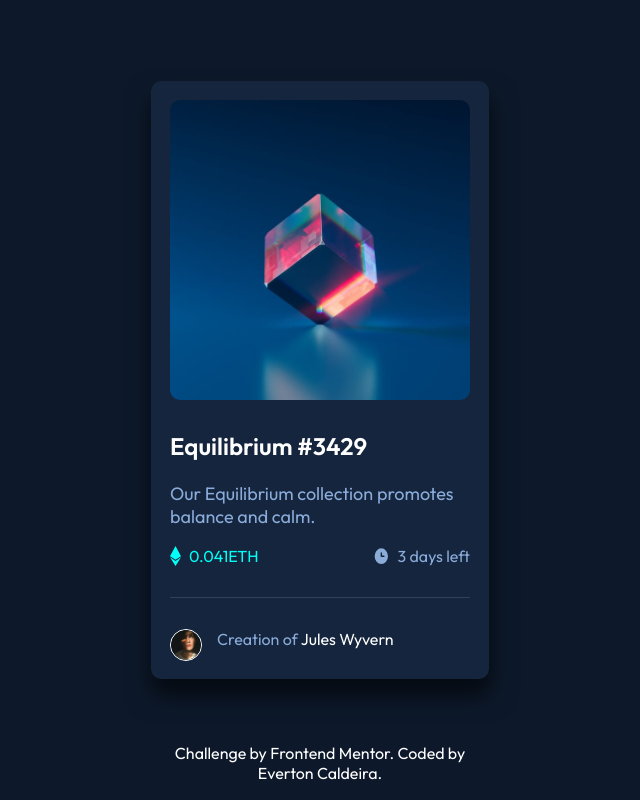
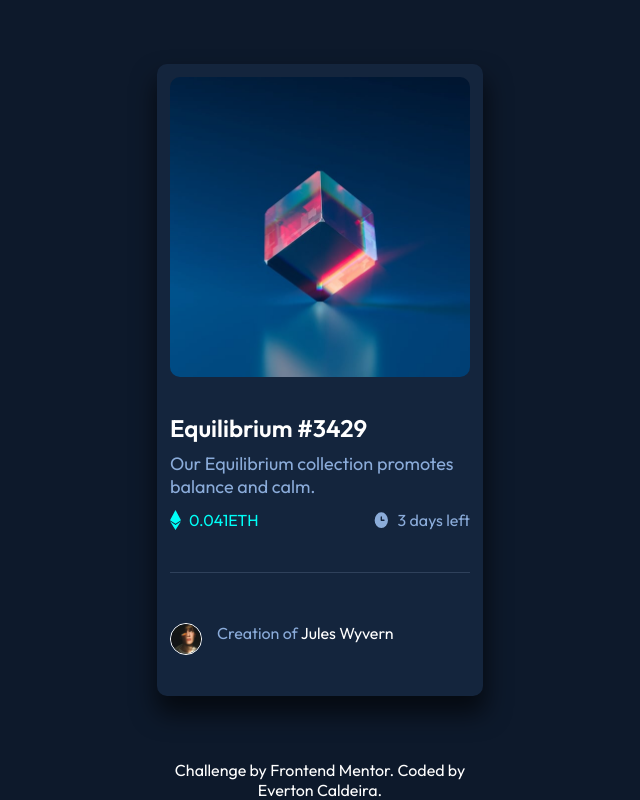
Before and after one commit to CadeOLink/Equilibrium, a plain HTML site: page index.html in a window 1280 px wide. Shown: the whole page, without its empty margins (320-960 px from the left). Drawn offline with Linux system fonts and the light colour scheme.

Commit message:
Update style.css

```diff
--- a/style.css
+++ b/style.css
@@ -1,3 +1,6 @@
+/* Use a margin na div.bottom para deixa-lo reposivo */
+/* Use a padding da div.container para deixa-lo reposivo */
+
 * {
   margin: 0px;
   padding: 0px;
@@ -76,9 +79,11 @@ a {
   justify-content: center;
   border-radius: 10px;
   background-color: var(--Very_dark_blue_card);
+  /* Usar isso para deixar reposivo */
   padding: 1.5%;
+  /*  */
   max-width: 375px;
-  height: 70%;
+  height: 78%;
   margin: 4em 1em;
 }
 .icons {
@@ -98,8 +103,10 @@ a {
   margin-right: 0.5em;
 }
 .bottom {
+  /* Coloque padding para deixa-lo reposivo */
   display: flex;
   height: 0px;
+  align-items: stretch;
 }
 #line {
   color: var(--Very_dark_blue_line);
@@ -127,3 +134,74 @@ span:hover {
 h3:hover {
   color: var(--Cyan);
 }
+
+@media screen and (max-width: 320px) {
+  main {
+    padding: 5%;
+  }
+  .container {
+    padding: 5%;
+    margin: 1em 1em;
+  }
+  .bottom {
+    margin: 10% 0;
+  }
+}
+@media screen and (min-width: 375px) {
+  main {
+    padding: 5%;
+  }
+  .container {
+    padding: 5%;
+    margin: 1em 1em;
+  }
+  .bottom {
+    margin: 10% 0;
+  }
+}
+
+@media screen and (min-width: 425px) {
+  main {
+    padding: 0% 15%;
+  }
+  h3 {
+    margin-bottom: 3%;
+  }
+  .container {
+    padding: 4%;
+    margin: 1em;
+  }
+  .p {
+    margin-bottom: 4%;
+  }
+  .bottom {
+    margin: 8% 0;
+  }
+  .icons {
+    margin: 3% 0%;
+  }
+}
+@media screen and (min-width: 768px) {
+  main {
+    height: 100%;
+  }
+  .container {
+    padding: 2% 2% 5% 2%;
+    margin: 1.5em;
+  }
+  .bottom {
+    margin-top: 5%;
+  }
+  .icons {
+    margin-bottom: 2%;
+  }
+}
+@media screen and (min-width: 800px) {
+  main {
+    height: 100vh;
+  }
+  .container {
+    padding: 1.5%;
+    margin: 4em 1em;
+  }
+}
```
